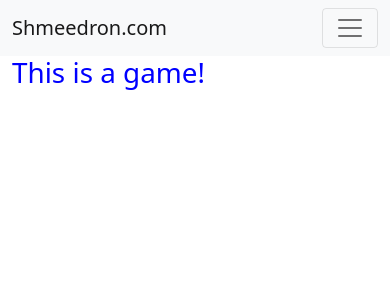
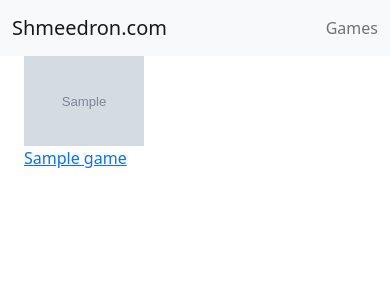
Before and after one commit to SuperZooper3/ShmeedronTracker, a Django app: page /leaderboard/games/ in a window 390 px wide. Shown: the top 300 px of the page. Run offline with Django 4.2, Linux system fonts and the light colour scheme; tables that the repository leaves empty hold one stand-in row (values such as "Sample post"); grey boxes marked "Sample" are stand-in pictures.

Commit message:
Made games selection page

```diff
--- a/shmeedron/leaderboard/models.py
+++ b/shmeedron/leaderboard/models.py
@@ -17,39 +17,17 @@ class Game(models.Model):
     name = models.CharField(max_length=100)
     moderators = models.ManyToManyField(Player)
 
+    thumbnail_url = models.URLField(max_length=400, null=True, blank=True)
+
     class Meta:
         ordering = ['name']
 
+    def get_absolute_url(self):
+        """Returns the URL to access the game page for a specific game."""
+        return reverse('game-page', args=[str(self.id)])
+
     def __str__(self):
         return self.name
-
-class Submition(models.Model):
-    """Model representing a speedrun submition."""
-    game = models.ForeignKey(Game, on_delete=models.CASCADE)
-    time = models.DurationField()
-
-    player = models.ForeignKey(Player, on_delete=models.SET_NULL, null=True, blank=True)
-    play_date = models.DateField(null=True, blank=True)
-
-    verifier = models.ForeignKey(Player, related_name="verifyer", on_delete=models.SET_NULL, null=True, blank=True)
-    verification_date = models.DateField(null=True, blank=True)
-
-    description = models.TextField(max_length=1000, null=True, blank=True)
-    video_link = models.URLField(max_length=400)
-
-    SUBMITION_STATUS = (
-        ('p', 'Pending'),
-        ('v', 'Verified'),
-        ('d', 'Denied'),
-    )
-
-    status = models.CharField(max_length=1, choices=SUBMITION_STATUS, blank=True, default='p', help_text='Submition Status')
-
-    class Meta:
-        ordering = ['time']
-
-    def __str__(self):
-        return (self.game.name + " in " + str(self.time) + " by " + self.player.display_name)
 
 class Category(models.Model):
     """Model representing a category of a game (Any% vs 100%)."""
@@ -64,3 +42,31 @@ class Category(models.Model):
 
     def __str__(self):
         return f"{self.name} ({self.game})"
+
+class Submition(models.Model):
+    """Model representing a speedrun submition."""
+    category = models.ForeignKey(Category, on_delete=models.CASCADE)
+    time = models.DurationField()
+
+    player = models.ForeignKey(Player, on_delete=models.SET_NULL, null=True, blank=True)
+    play_date = models.DateField(null=True, blank=True)
+
+    verifier = models.ForeignKey(Player, related_name="verifier", on_delete=models.SET_NULL, null=True, blank=True)
+    verification_date = models.DateField(null=True, blank=True)
+
+    description = models.TextField(max_length=1000, null=True, blank=True)
+    video_link = models.URLField(max_length=500)
+
+    SUBMITION_STATUS = (
+        ('p', 'Pending'),
+        ('v', 'Verified'),
+        ('d', 'Denied'),
+    )
+
+    status = models.CharField(max_length=1, choices=SUBMITION_STATUS, blank=True, default='p', help_text='Submition Status')
+
+    class Meta:
+        ordering = ['time']
+
+    def __str__(self):
+        return (str(self.category) + " in " + str(self.time) + " by " + str(self.player.display_name))
--- a/shmeedron/leaderboard/templates/base_generic.html
+++ b/shmeedron/leaderboard/templates/base_generic.html
@@ -14,16 +14,11 @@
         <nav class="navbar navbar-expand-lg navbar-light bg-light">
             {% block Navbar %}
             <a class="navbar-brand" href="{% url 'index' %}">Shmeedron.com</a>
-            <button class="navbar-toggler" type="button" data-toggle="collapse" data-target="#navbarSupportedContent" aria-controls="navbarSupportedContent" aria-expanded="false" aria-label="Toggle navigation">
-              <span class="navbar-toggler-icon"></span>
-            </button>
-            <div class="collapse navbar-collapse" id="navbarSupportedContent">
-              <ul class="navbar-nav mr-auto">
-                <li class="nav-item">
-                  <a class="nav-link" href="{% url 'games' %}">Games</a>
-                </li>
-              </ul>
-            </div>
+            <ul class="navbar-nav">
+              <li class="nav-item">
+                <a class="nav-link" href="{% url 'games' %}">Games</a>
+              </li>
+            </ul>
             {% endblock %}
         </nav>
       </div>
--- a/shmeedron/leaderboard/templates/games.html
+++ b/shmeedron/leaderboard/templates/games.html
@@ -2,6 +2,19 @@
 
 {% block content %}
 
-<h1>This is a game!</h1>
+<div class="container">
+    <div class="row">
+    {% for game in games %}
+        <div class="col-sm">
+            <a href="{% url 'game-page' game.id %}">
+                {% if game.thumbnail_url %}
+                <img class="game-thumbnail" src="{{game.thumbnail_url}}">
+                {% endif %}
+                <p>{{game.name}}</p>
+            </a>
+        </div>
+    {% endfor %}
+    </div>
+</div>
 
 {% endblock %}
--- a/shmeedron/leaderboard/urls.py
+++ b/shmeedron/leaderboard/urls.py
@@ -4,4 +4,5 @@ from . import views
 urlpatterns = [
     path('', views.index, name='index'),
     path('games/', views.games, name='games'),
+    path('game/<int:pk>', views.game, name='game-page'),
 ]
--- a/shmeedron/leaderboard/views.py
+++ b/shmeedron/leaderboard/views.py
@@ -1,10 +1,27 @@
-from django.shortcuts import render
+from django.shortcuts import render, get_object_or_404
+from django.db.models import Count
+from leaderboard.models import Game
 
 # Create your views here.
 def index(request):
+
     context = {}
+
     return render(request, 'index.html', context=context)
 
 def games(request):
-    context = {}
+
+    context = {
+        "games":Game.objects.order_by('name'),
+        "row_number":4, # The number of games per row
+    }
+
     return render(request, 'games.html', context=context)
+
+def game(request, pk):
+
+    context = {
+        "game":get_object_or_404(Game, pk=pk)
+    }
+
+    return render(request, 'game_page.html', context=context)
--- a/shmeedron/static/css/styles.css
+++ b/shmeedron/static/css/styles.css
@@ -1,3 +1,7 @@
 h1 {
     color: blue;
 }
+
+.game-thumbnail {
+    width: 120px;
+}
```
Also changed, not shown: shmeedron/leaderboard/templates/game_page.html (added, +7 -0 lines), shmeedron/leaderboard/migrations/0003_remove_submition_game_submition_category.py (added), shmeedron/leaderboard/migrations/0004_game_thumbnail_url_alter_submition_verifier_and_more.py (added).
